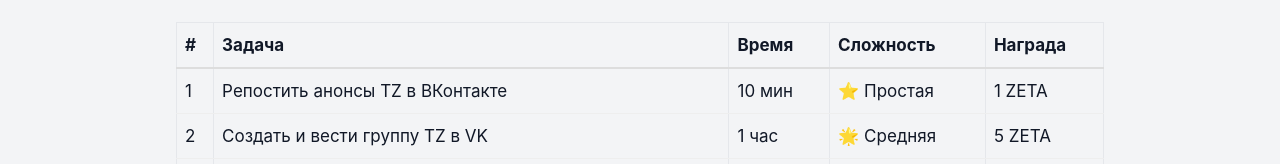
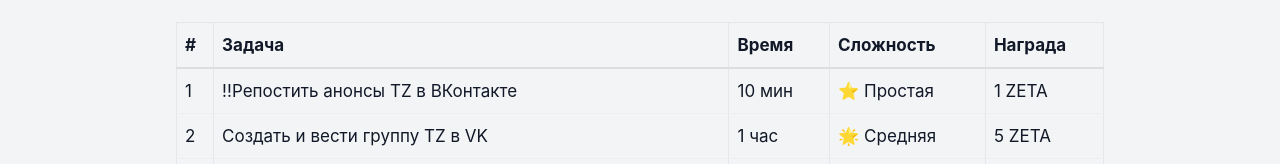
Before and after one commit to kardinalmarkov/terra-zetetica, a Next.js app: page /get-involved in a window 1280 px wide. Shown: the part 178-342 px from the top of the page. Built offline with nearby package versions, Linux system fonts and the light colour scheme.

Commit message:
Update get-involved.js

```diff
--- a/pages/get-involved.js
+++ b/pages/get-involved.js
@@ -2,7 +2,7 @@
 import Head from 'next/head'
 
 const tasks = [
-  { id: 1, text: 'Репостить анонсы TZ в ВКонтакте', time: '10 мин', complexity: 'simple', zeta: 1 },
+  { id: 1, text: '!!Репостить анонсы TZ в ВКонтакте', time: '10 мин', complexity: 'simple', zeta: 1 },
   { id: 2, text: 'Создать и вести группу TZ в VK', time: '1 час', complexity: 'medium', zeta: 5 },
   { id: 3, text: 'Постить истории в Instagram с фактами о TZ', time: '15 мин', complexity: 'simple', zeta: 1 },
   { id: 4, text: 'Запустить канал TZ в Telegram для региона', time: '20 мин', complexity: 'simple', zeta: 1 },
```
